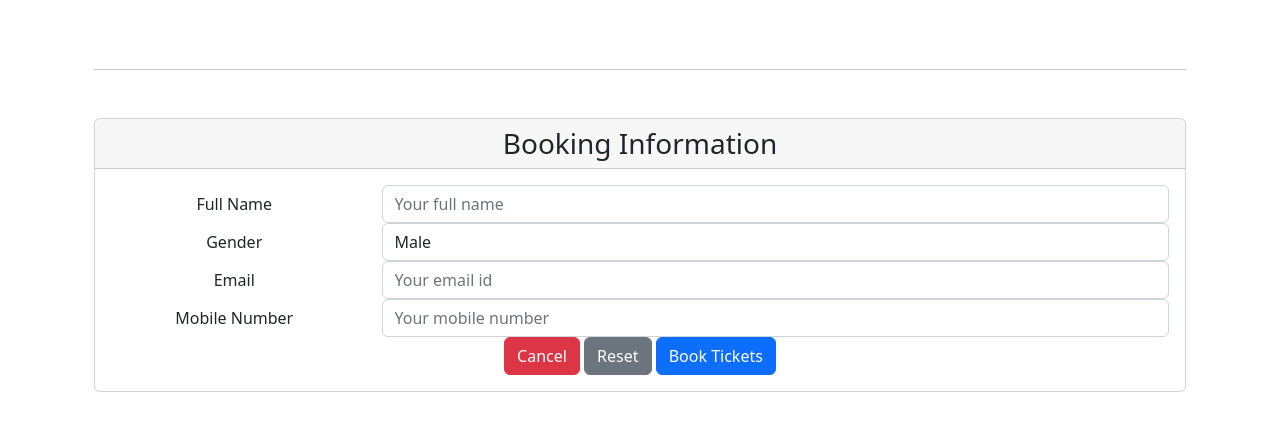
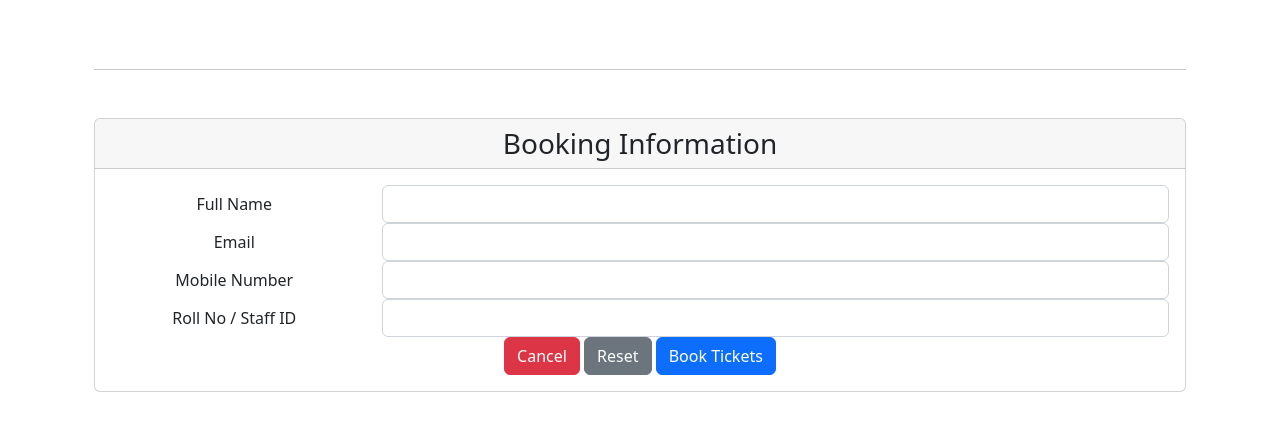
Before and after one commit to sathishveerananiiitb/seat_booking, a Django app: page /user_details/ in a window 1280 px wide. Shown: the part 104-535 px from the top of the page. Run offline with Django 3.2, Linux system fonts and the light colour scheme; some libraries are stand-ins or nearby versions.

Commit message:
added changes

```diff
--- a/templates/add_details.html
+++ b/templates/add_details.html
@@ -43,36 +43,28 @@
                                 <div class="form-group row">
                                     <label class="col-lg-3 col-form-label form-control-label">Full Name</label>
                                     <div class="col-lg-9">
-                                        <input class="form-control" type="text" name="full_name"
-                                            placeholder="Your full name" required>
+                                        <input class="form-control" type="text" name="full_name" required>
                                     </div>
                                 </div>
-                                <div class="form-group row">
-                                    <label class="col-lg-3 col-form-label form-control-label">Gender</label>
-                                    <div class="col-lg-9">
-                                        <select class="form-control" name="gender" required>
-                                            <option value="Male">
-                                                Male
-                                            </option>
-                                            <option value="Female">
-                                                Female
-                                            </option>
-                                        </select>
-                                    </div>
-                                </div>
+
                                 <div class="form-group row">
                                     <label class="col-lg-3 col-form-label form-control-label">Email</label>
                                     <div class="col-lg-9">
-                                        <input class="form-control" type="text" name="email" placeholder="Your email id"
-                                            required>
+                                        <input class="form-control" type="email" name="email" required>
                                     </div>
                                 </div>
 
                                 <div class="form-group row">
                                     <label class="col-lg-3 col-form-label form-control-label">Mobile Number</label>
                                     <div class="col-lg-9">
-                                        <input class="form-control" type="text" name="mobile"
-                                            placeholder="Your mobile number" required>
+                                        <input class="form-control" type="number" name="mobile" required>
+                                    </div>
+                                </div>
+
+                                <div class="form-group row">
+                                    <label class="col-lg-3 col-form-label form-control-label">Roll No / Staff ID</label>
+                                    <div class="col-lg-9">
+                                        <input class="form-control" type="text" name="roll_staff_id">
                                     </div>
                                 </div>
 
```
